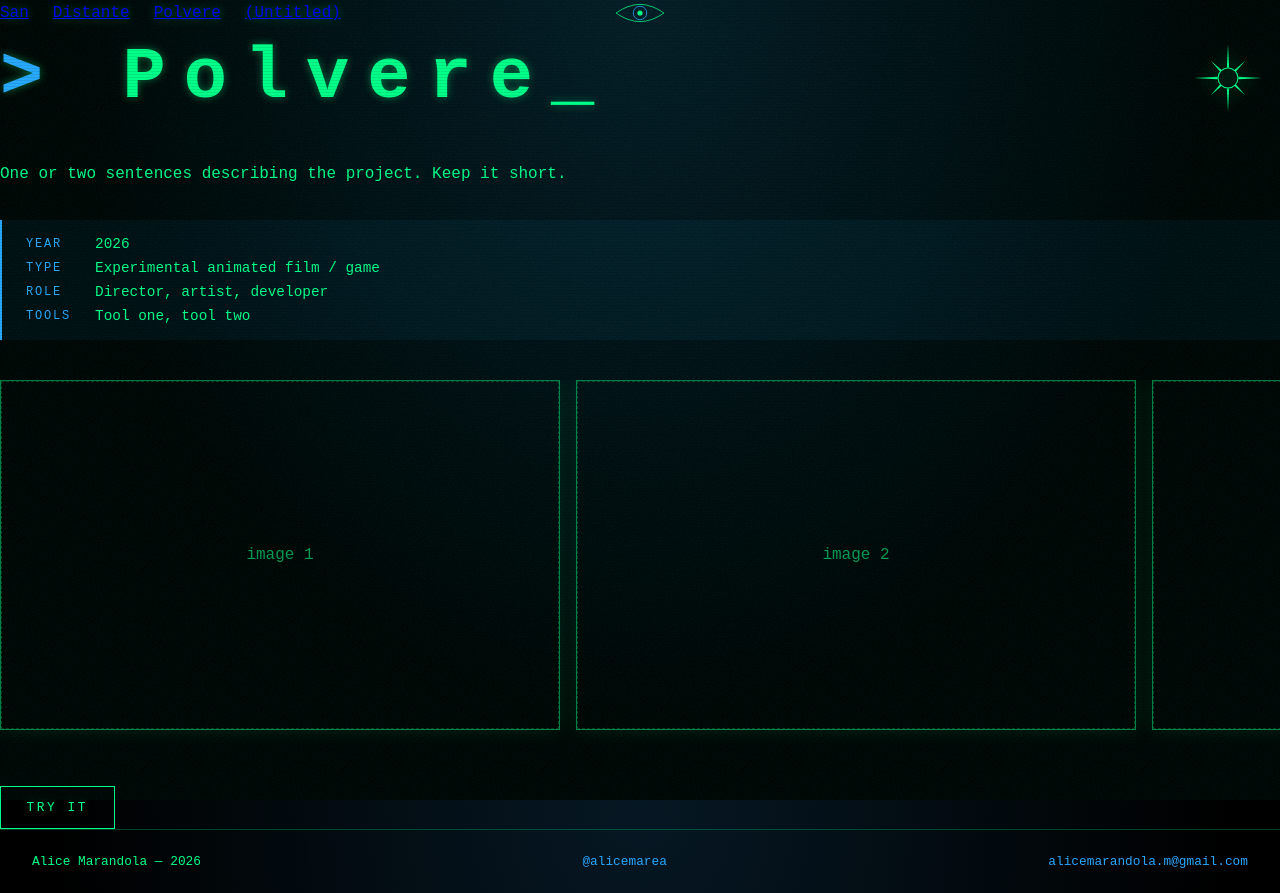
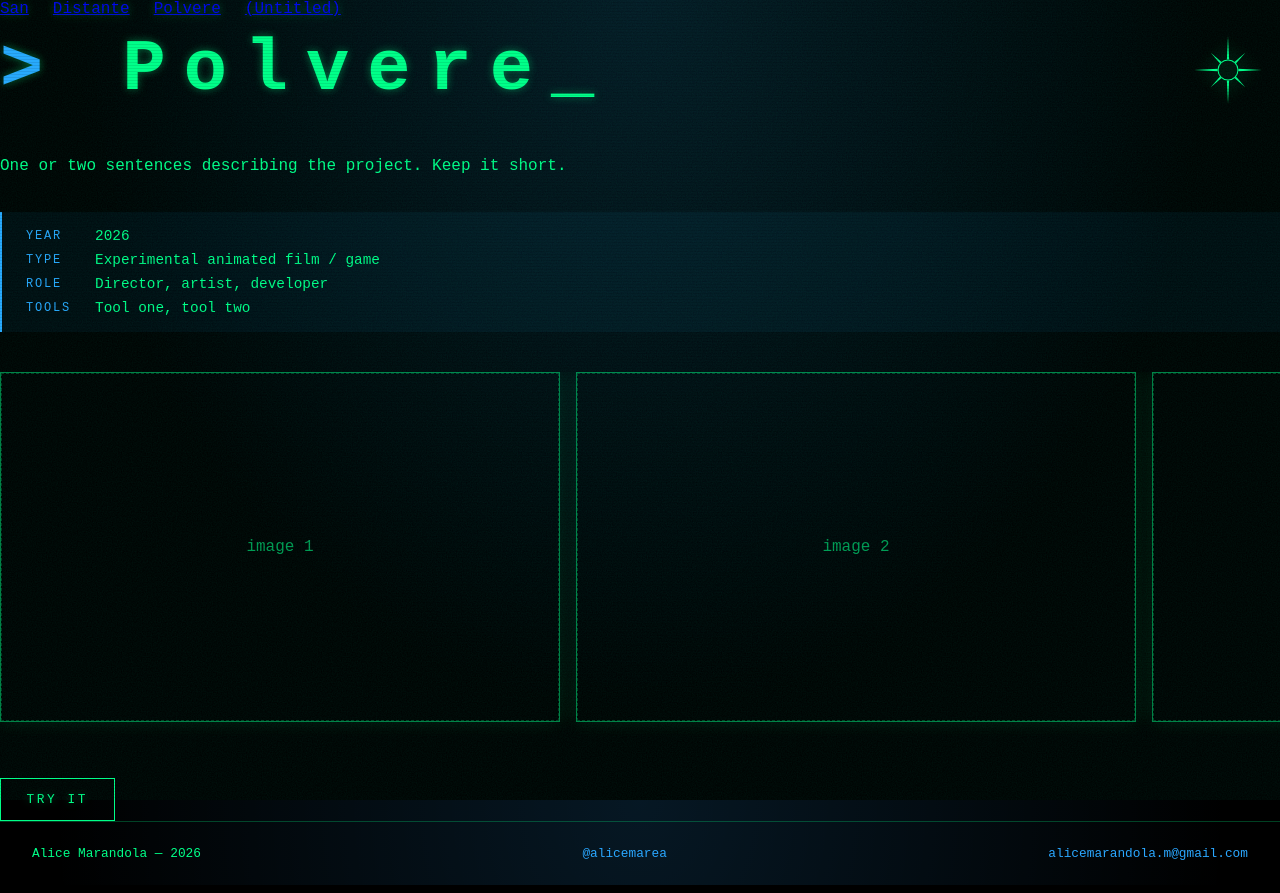
Before and after one commit to alicemarea/alicemarea, a plain HTML site: page polvere.html in a window 1280 px wide. Drawn offline with Linux system fonts and the light colour scheme.

Commit message:
Remove SVG eye graphic from polvere.html
Removed SVG eye graphic and associated script.

```diff
--- a/polvere.html
+++ b/polvere.html
@@ -16,20 +16,7 @@
     <a href="untitled.html">(Untitled)</a>
   </nav>
 
-  <svg class="eye" id="eye" viewBox="0 0 100 50" aria-hidden="true">
-    <defs>
-      <clipPath id="eye-clip">
-        <path d="M4 25 Q50 -8 96 25 Q50 58 4 25 Z" />
-      </clipPath>
-    </defs>
-    <path class="eye-outline" d="M4 25 Q50 -8 96 25 Q50 58 4 25 Z" />
-    <g clip-path="url(#eye-clip)">
-      <g id="eye-iris">
-        <circle class="iris" cx="50" cy="25" r="13" />
-        <circle class="pupil" cx="50" cy="25" r="5" />
-      </g>
-    </g>
-  </svg>
+
 </header>
 
   <main class="page">
@@ -75,6 +62,6 @@
     <a href="https://instagram.com/alicemarea" target="_blank" rel="noopener">@alicemarea</a>
     <a href="mailto:alicemarandola.m@gmail.com">alicemarandola.m@gmail.com</a>
   </footer>
-<script src="js/eye.js"></script>
+
 </body>
 </html>
```
